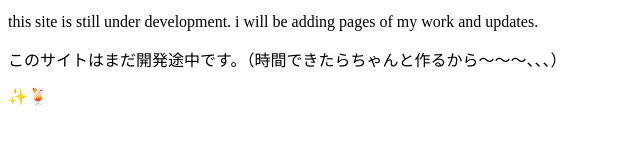
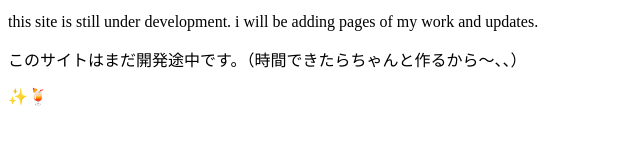
Before and after one commit to ardotsis/ardotsis.github.io, a plain HTML site: page index.html in a window 1280 px wide. Shown: the part 467-612 px from the top of the page, 0-640 px from the left. Drawn offline with Linux system fonts and the light colour scheme.

Commit message:
supasama suki!!!

```diff
--- a/index.html
+++ b/index.html
@@ -43,7 +43,7 @@
       this site is still under development. i will be adding pages of my work
       and updates.
     </p>
-    <p>このサイトはまだ開発途中です。（時間できたらちゃんと作るから～～～、、、）</p>
+    <p>このサイトはまだ開発途中です。（時間できたらちゃんと作るから～、、）</p>
     <p>✨🍹</p>
     <script src="index.js"></script>
   </body>
```
